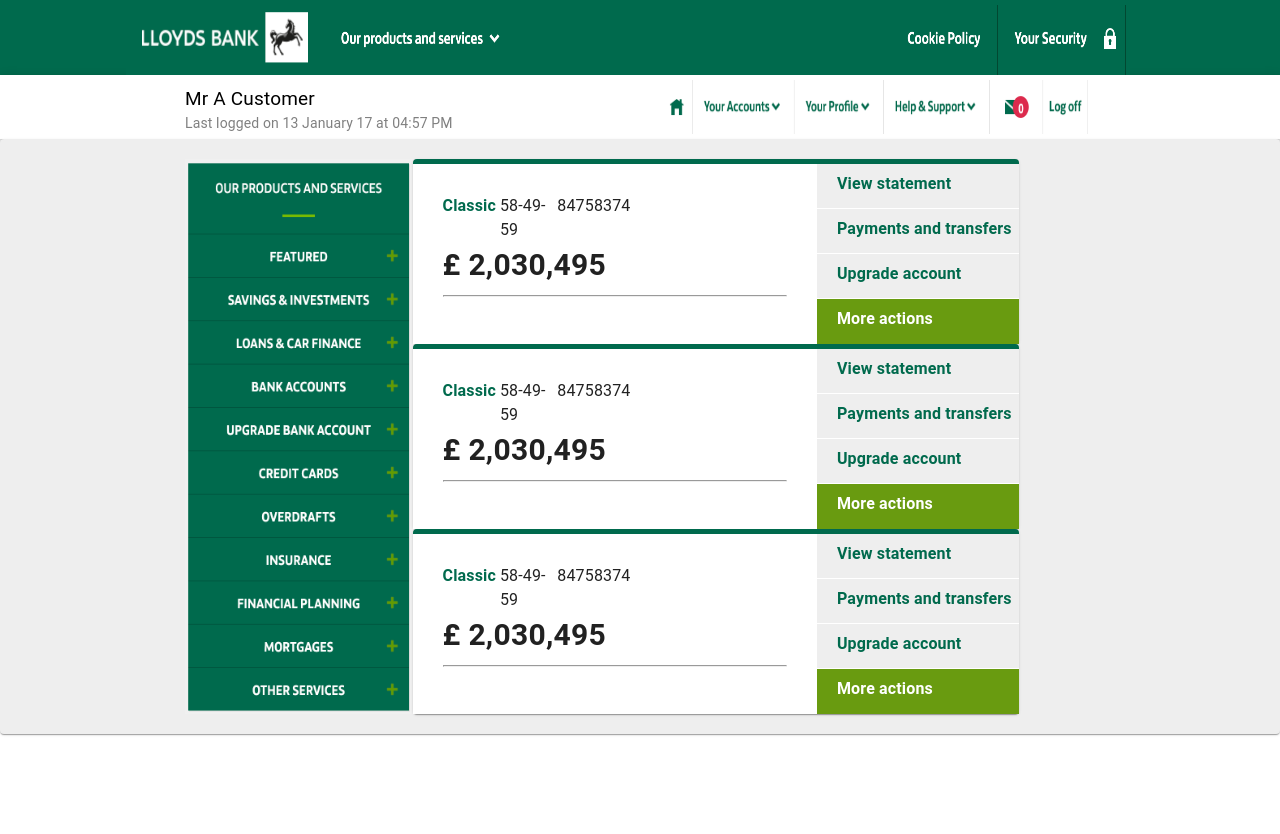
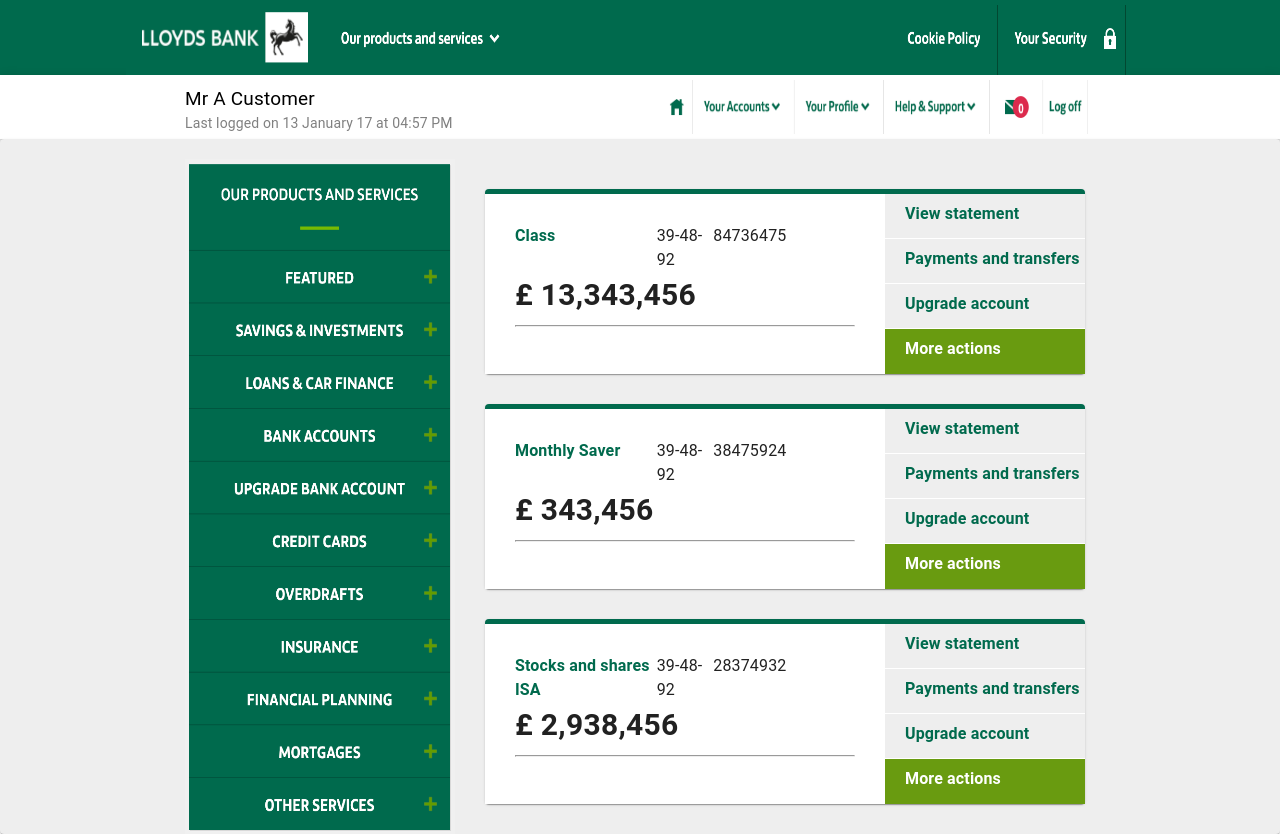
Before and after one commit to nicky1127/mca-mock, a React (Create React App) app: page / in a window 1280 px wide. Before the commit the page ends 800 px from the top, so only its background shows below. Built offline with nearby package versions, Linux system fonts and the light colour scheme.

Commit message:
minor change

```diff
--- a/src/components/AccountSummary.js
+++ b/src/components/AccountSummary.js
@@ -8,6 +8,7 @@
     backgroundColor: "#eee",
     // padding: "20px 185px",
     borderTop: "5px solid #006A4D",
+    margin:'30px 0',
     height: props => props.height
   },
   container: {
@@ -55,6 +56,8 @@
 export default function AccountSummary(props) {
   const classes = useStyles(props);
 
+  const {accountType, sortCode, accountNumber, accountBalance} = props;
+
   return (
     <div className={classes.grow}>
       <Paper className={classes.wrapper}>
@@ -62,22 +65,22 @@
           <Grid item xs={8}>
             <Box className={classes.accountInfo}>
               <Grid container>
-                <Grid item xs={2}>
+                <Grid item xs={5}>
                   <Typography className={classes.accountType}>
-                    Classic
+                    {accountType}
                   </Typography>
                 </Grid>
                 <Grid item xs={2}>
-                  <Typography className={classes.sortCode}>58-49-59</Typography>
+                  <Typography className={classes.sortCode}>{sortCode}</Typography>
                 </Grid>
                 <Grid item xs={3}>
                   <Typography className={classes.accountNumber}>
-                    84758374
+                    {accountNumber}
                   </Typography>
                 </Grid>
               </Grid>
               <Typography className={classes.accountBalance}>
-                £ 2,030,495
+                {accountBalance}
               </Typography>
               <hr/>
             </Box>
--- a/src/components/Content.js
+++ b/src/components/Content.js
@@ -7,7 +7,7 @@
 const useStyles = makeStyles(theme => ({
   wrapper: {
     backgroundColor: "#eee",
-    padding: "20px 185px"
+    padding: "20px 195px 0 185px"
   },
   accountBlock: {
   }
@@ -22,17 +22,17 @@
     <div className={classes.grow}>
       <Paper className={classes.wrapper}>
         <Grid container>
-          <Grid item xs={3}>
+          <Grid item xs={4}>
             <img
               src={featureBar}
               alt="feature bar"
-              style={{ width: "100%", height: "100%", display: "block" }}
+              style={{ width: "90%", height: "100%", display: "block" }}
             />
           </Grid>
           <Grid item xs={8}>
-            <AccountSummary className={classes.accountBlock} height='180px'/>
-            <AccountSummary className={classes.accountBlock} height='180px'/>
-            <AccountSummary className={classes.accountBlock} height='180px'/>
+            <AccountSummary className={classes.accountBlock} height='180px' accountType='Class' accountNumber='84736475' sortCode='39-48-92' accountBalance='£ 13,343,456'/>
+            <AccountSummary className={classes.accountBlock} height='180px' accountType='Monthly Saver' accountNumber='38475924' sortCode='39-48-92' accountBalance='£ 343,456'/>
+            <AccountSummary className={classes.accountBlock} height='180px' accountType='Stocks and shares ISA' accountNumber='28374932' sortCode='39-48-92' accountBalance='£ 2,938,456'/>
           </Grid>
         </Grid>
       </Paper>
```
